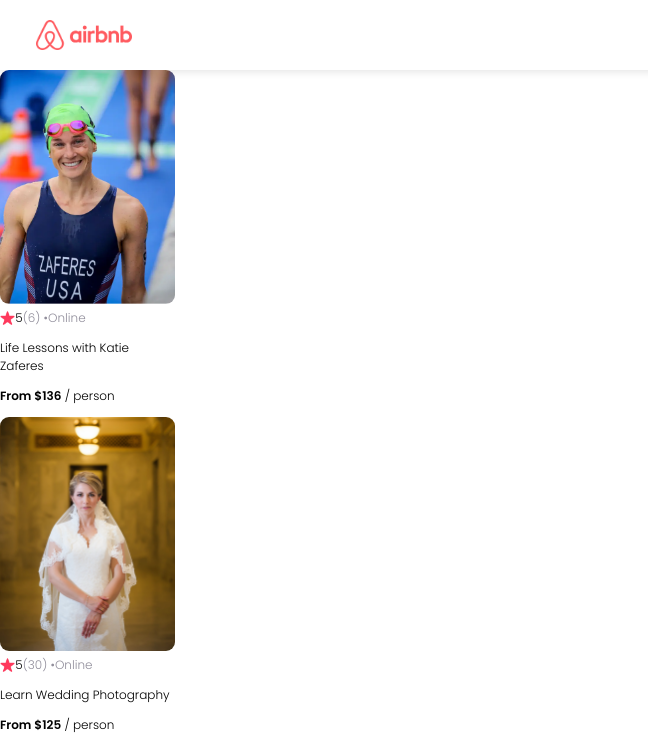
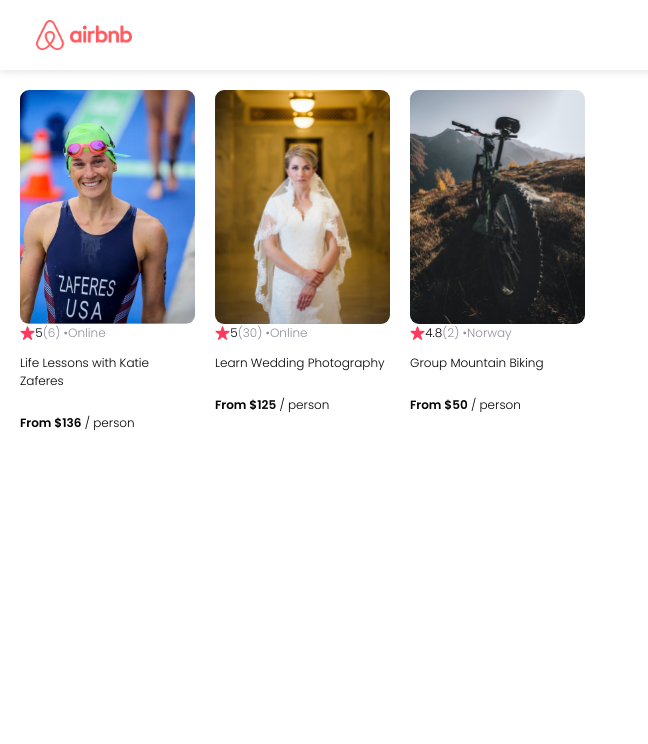
Before and after one commit to nathanjh-28/airbnb-clone, a React (Create React App) app: page / in a window 1280 px wide. Shown: the top 744 px of the page, without its empty margins (0-648 px from the left). Built offline with nearby package versions, Linux system fonts and the light colour scheme.

Commit message:
cards and card container stylized

```diff
--- a/src/App.js
+++ b/src/App.js
@@ -19,15 +19,25 @@
 
 export default function App() {
     // <Hero />
-    // ----- JS
+
+    // ----- Card Mapping
     let cardsArr = data.map(card => {
-        return <Card img={card.coverImg} rating={card.stats.rating} reviewCount={card.stats.reviewCount} location={card.location} title={card.title} price={card.price} />
+        return (<Card
+            key={card.id}
+            img={card.coverImg}
+            rating={card.stats.rating}
+            reviewCount={card.stats.reviewCount}
+            location={card.location}
+            title={card.title}
+            price={card.price} />)
     });
     // ----- JSX
     return (
         <div>
             <Navbar />
-            {cardsArr}
+            <section className="cards-list">
+                {cardsArr}
+            </section>
         </div>
     )
 }
--- a/src/style.css
+++ b/src/style.css
@@ -48,14 +48,29 @@
     margin-top: 0;
 }
 
+.cards-list {
+    display: flex;
+    flex-wrap: nowrap;
+    gap: 20px;
+    overflow-x: auto;
+}
+
 .card {
     width: 175px;
     font-size: 12px;
+    flex: 0 0 auto;
+    display: flex;
+    flex-direction: column;
 }
 
 .card--image {
     width: 100%;
     border-radius: 9px;
+}
+
+.card--title {
+    overflow: hidden;
+    text-overflow: ellipsis;
 }
 
 .card--stats {
@@ -66,3 +81,7 @@
 .card--star {
     height: 14px;
 }
+
+.card--price {
+    margin-top: auto;
+}
```
